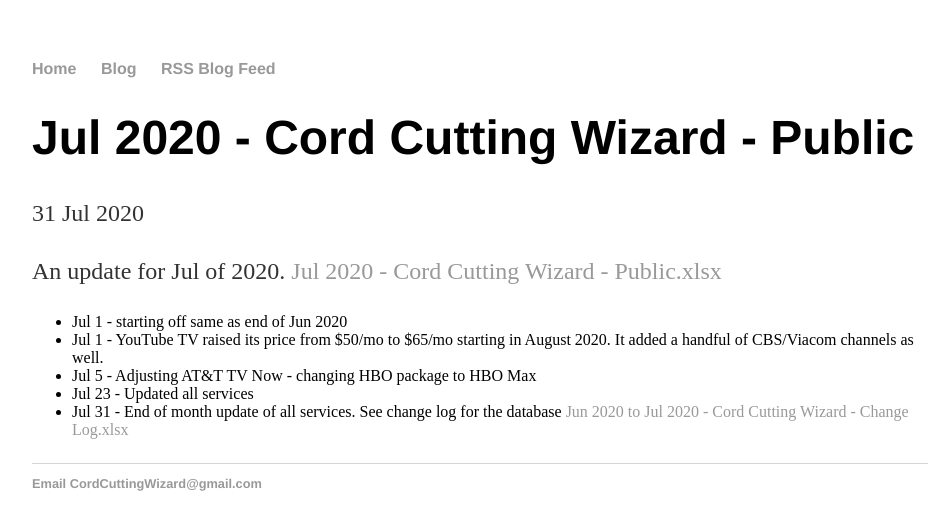
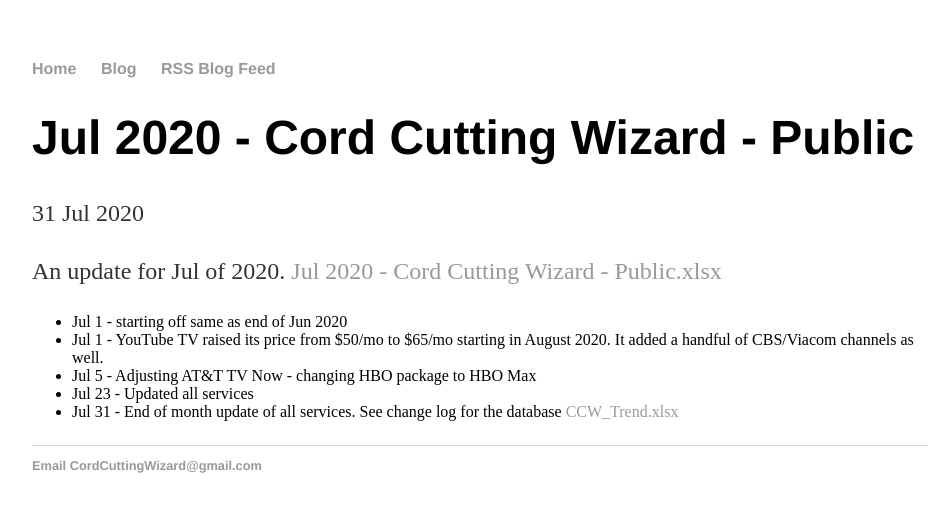
Before and after one commit to wjhladik/wjhladik.github.io, a Jekyll site: the page built from _posts/2020-07-31-Jul-2020-Cord-Cutting-Wizard-Public.md, in a window 1280 px wide. Shown: the top 530 px of the page, without its empty margins (160-1105 px from the left). Built offline with Jekyll 4.4.1, drawn with Linux system fonts in a browser that asks for light colours.

Commit message:
Update 2020-07-31-Jul-2020-Cord-Cutting-Wizard-Public.md

```diff
--- a/_posts/2020-07-31-Jul-2020-Cord-Cutting-Wizard-Public.md
+++ b/_posts/2020-07-31-Jul-2020-Cord-Cutting-Wizard-Public.md
@@ -10,4 +10,4 @@
       <li>Jul 1 - YouTube TV raised its price from $50/mo to $65/mo starting in August 2020. It added a handful of CBS/Viacom channels as well.
       <li>Jul 5 - Adjusting AT&T TV Now - changing HBO package to HBO Max
       <li>Jul 23 - Updated all services
-      <li>Jul 31 - End of month update of all services. See change log for the database <a href="/Jun 2020 to Jul 2020 - Cord Cutting Wizard - Change Log.xlsx">Jun 2020 to Jul 2020 - Cord Cutting Wizard - Change Log.xlsx</a>
+      <li>Jul 31 - End of month update of all services. See change log for the database <a href="/CCW_Trend.xlsx">CCW_Trend.xlsx</a>
```
